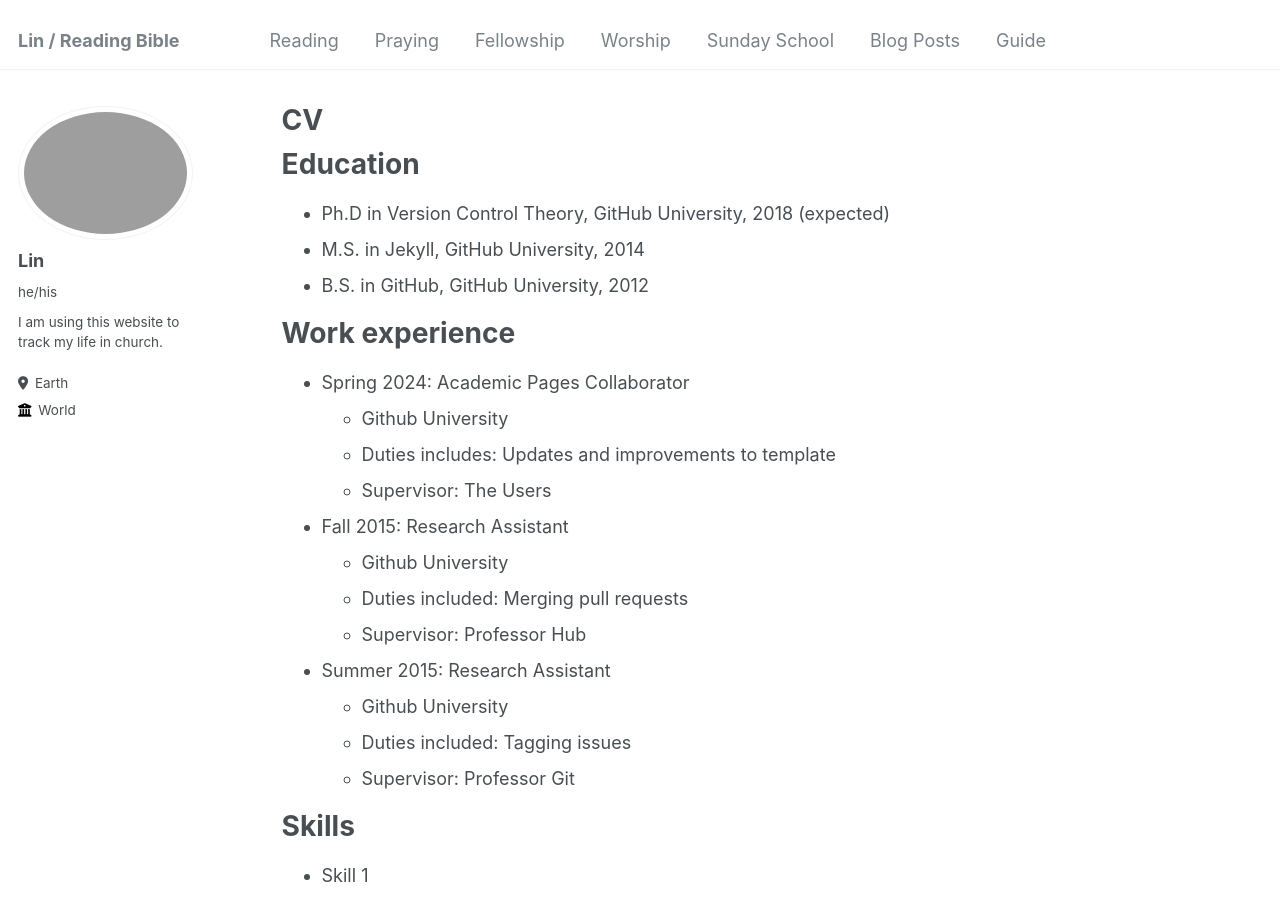
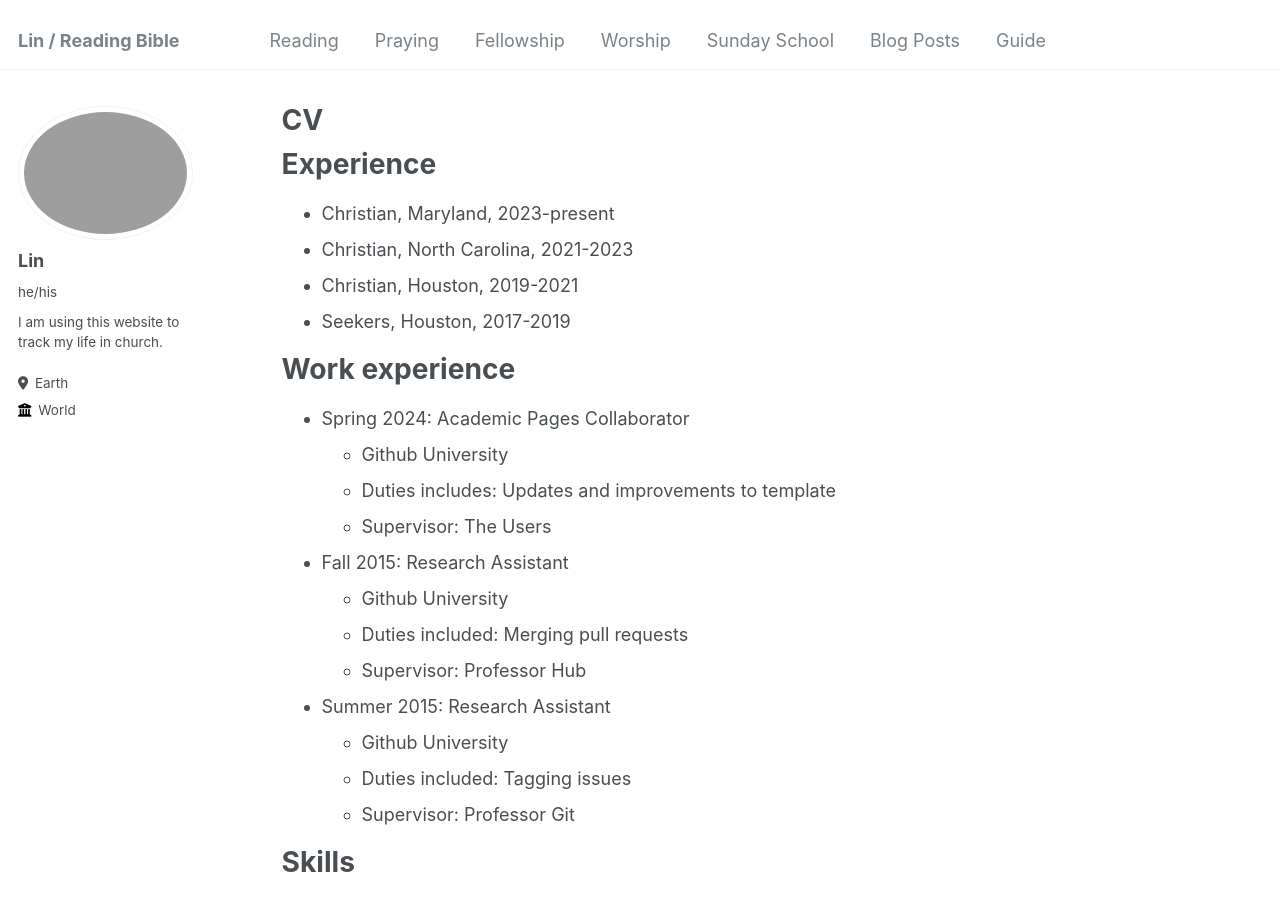
Before and after one commit to linbible/linbible.github.io, a Jekyll site: the page built from _pages/cv.md, in a window 1280 px wide and 900 px high. Built offline with Jekyll 4.4.1, drawn with Linux system fonts in a browser that asks for light colours.

Commit message:
update page collection

```diff
--- a/_pages/cv.md
+++ b/_pages/cv.md
@@ -9,11 +9,12 @@ redirect_from:
 
 {% include base_path %}
 
-Education
+Experience
 ======
-* Ph.D in Version Control Theory, GitHub University, 2018 (expected)
-* M.S. in Jekyll, GitHub University, 2014
-* B.S. in GitHub, GitHub University, 2012
+* Christian, Maryland, 2023-present
+* Christian, North Carolina, 2021-2023
+* Christian, Houston, 2019-2021
+* Seekers, Houston, 2017-2019
 
 Work experience
 ======
```
Also changed, not shown: _pages/reading.md (+1 -1 lines).
